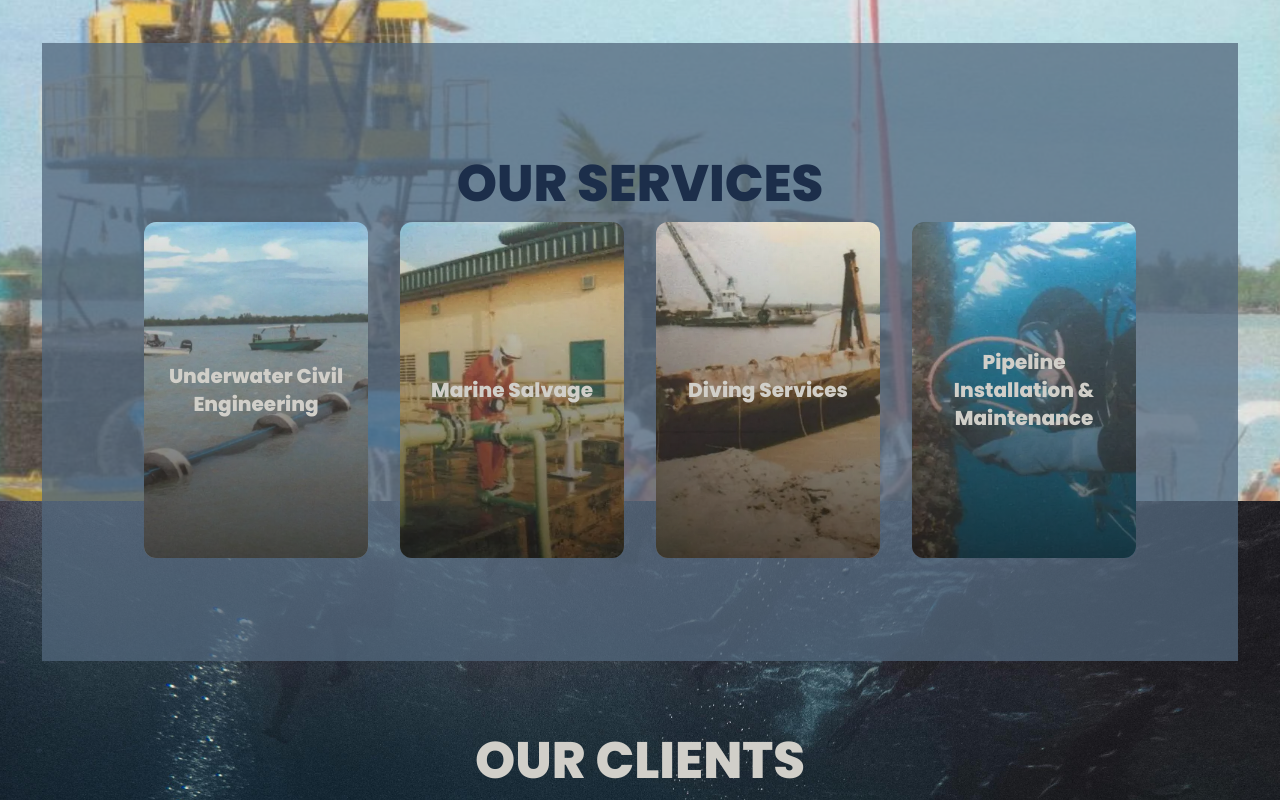
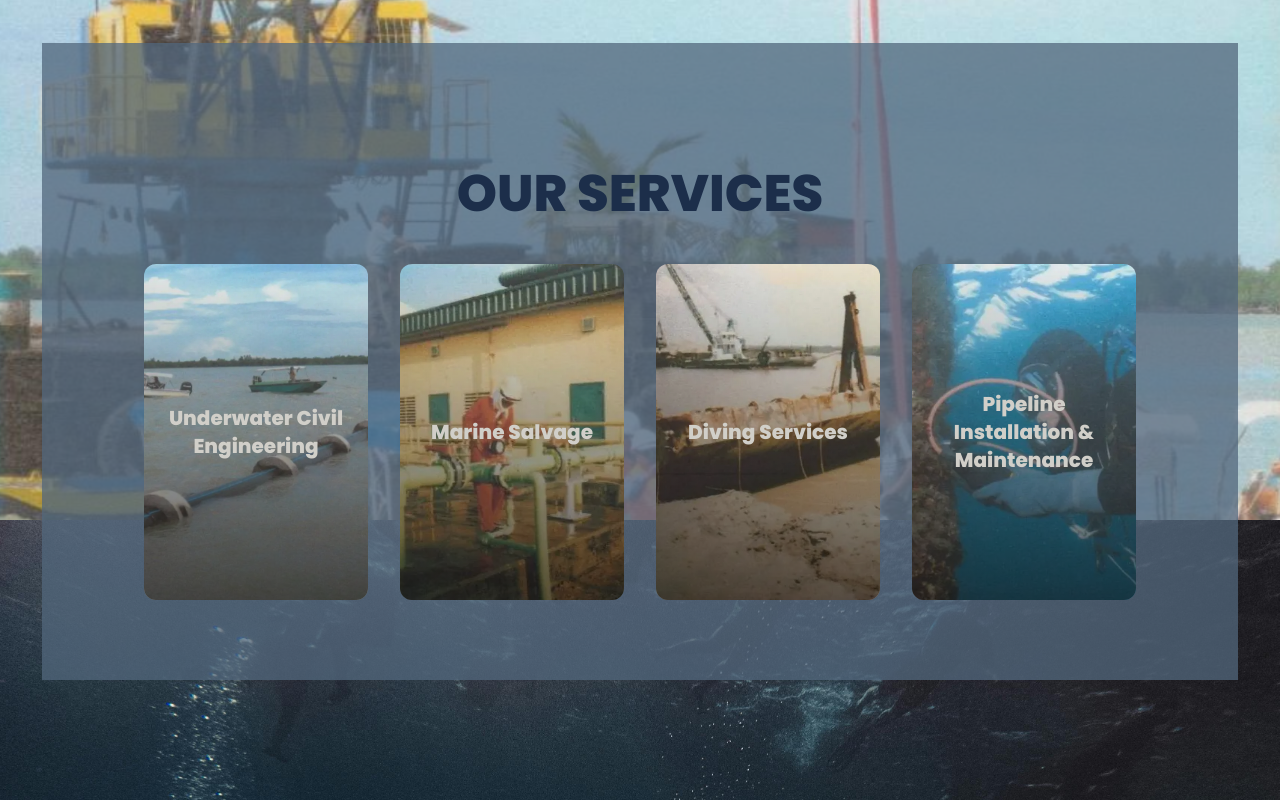
Before and after one commit to pwkoon/subsea-marine, a Next.js app: page / in a window 1280 px wide. Shown: the part 1260-2060 px from the top of the page. Built offline with nearby package versions, Linux system fonts and the light colour scheme.

Commit message:
changing banner padding

```diff
--- a/components/Banner.tsx
+++ b/components/Banner.tsx
@@ -1,4 +1,6 @@
 import Image from 'next/image';
+import { PiGearSixBold } from 'react-icons/pi';
+
 
 export default function Banner() {
   return (
@@ -15,7 +17,7 @@ export default function Banner() {
         relative z-10
         flex flex-col items-center justify-center text-center
         px-[clamp(1rem,4vw,2rem)]
-        min-h-[clamp(24rem,70vh,40rem)]
+        min-h-[clamp(10rem,70vh,40rem)]
       "
           >
             <p className="text-[clamp(1rem,2.5vw,1.75rem)] font-medium text-mediumBlue md:leading-0.5">
@@ -28,7 +30,7 @@ export default function Banner() {
           </div>
 
           {/* 🌊 OCEAN OVERLAY */}
-          <div className="absolute inset-x-0 bottom-0 h-4/5 md:h-full z-20 pointer-events-none translate-y-2">
+          <div className="absolute inset-x-0 bottom-0 h-11/12 md:h-full z-20 pointer-events-none translate-y-2">
             <Image
               src="/images/ocean.webp"
               alt="Ocean background"
@@ -37,7 +39,9 @@ export default function Banner() {
               className="object-cover object-top"
             />
           </div>
-
+          {/* <a href="#who">
+            <PiGearSixBold className="text-4xl text-darkBlue mx-auto relative z-30 bottom-30 cursor-pointer" />
+          </a> */}
           {/* OCEAN CONTENT (normal flow, NOT absolute) */}
           <div className="relative z-30">
             <div
--- a/components/Clients.tsx
+++ b/components/Clients.tsx
@@ -26,14 +26,14 @@ export default function Clients() {
 
   return (
     <section className="relative overflow-hidden">
-      <div className="bg-[url('/images/homepage3.jpg')] bg-cover bg-center min-h-[clamp(32rem,96vh,72rem)] flex flex-col items-center justify-center gap-[clamp(1.5rem,5vw,3rem)]">
-        <div>
+      <div className="bg-[url('/images/homepage3.jpg')] bg-cover bg-center min-h-[clamp(40rem,96vh,72rem)] flex flex-col items-center justify-center gap-[clamp(1.5rem,5vw,3rem)]">
+        <div className="pt-[clamp(6rem,10vw,3rem)]">
           <p className="text-[clamp(2rem,4vw,5rem)] text-yellow font-extrabold">OUR CLIENTS</p>
         </div>
 
         {isMobile ? (
           // Mobile layout
-          <div className="grid grid-cols-3 gap-5 p-5">
+          <div className="grid grid-cols-3 gap-5 px-5">
             {clients.map((client, index) => (
               <div key={index} className="relative w-30 h-40">
                 <Image src={client} alt={`Client ${index}`} fill className="object-contain" />
--- a/components/Services.tsx
+++ b/components/Services.tsx
@@ -14,8 +14,10 @@ const Services = forwardRef<HTMLElement>((_, ref) => {
         min-h-[clamp(24rem,70vh,40rem)] translate-y-40
       "
       >
-        <div className="bg-mediumBlue/75 px-[clamp(3rem,8vw,8rem)] py-[clamp(3rem,8vw,8rem)]">
-          <p className="text-[clamp(2rem,4vw,5rem)] text-darkBlue font-extrabold">OUR SERVICES</p>
+        <div className="bg-mediumBlue/75 px-[clamp(3rem,8vw,8rem)] py-[clamp(3rem,8vw,5rem)]">
+          <p className="text-[clamp(2rem,4vw,5rem)] text-darkBlue font-extrabold py-[clamp(1rem,20vw,2rem)]">
+            OUR SERVICES
+          </p>
           <div className="grid md:grid-cols-2 lg:grid-cols-4 gap-8">
             {services.map((service, index) => (
               <div
```
